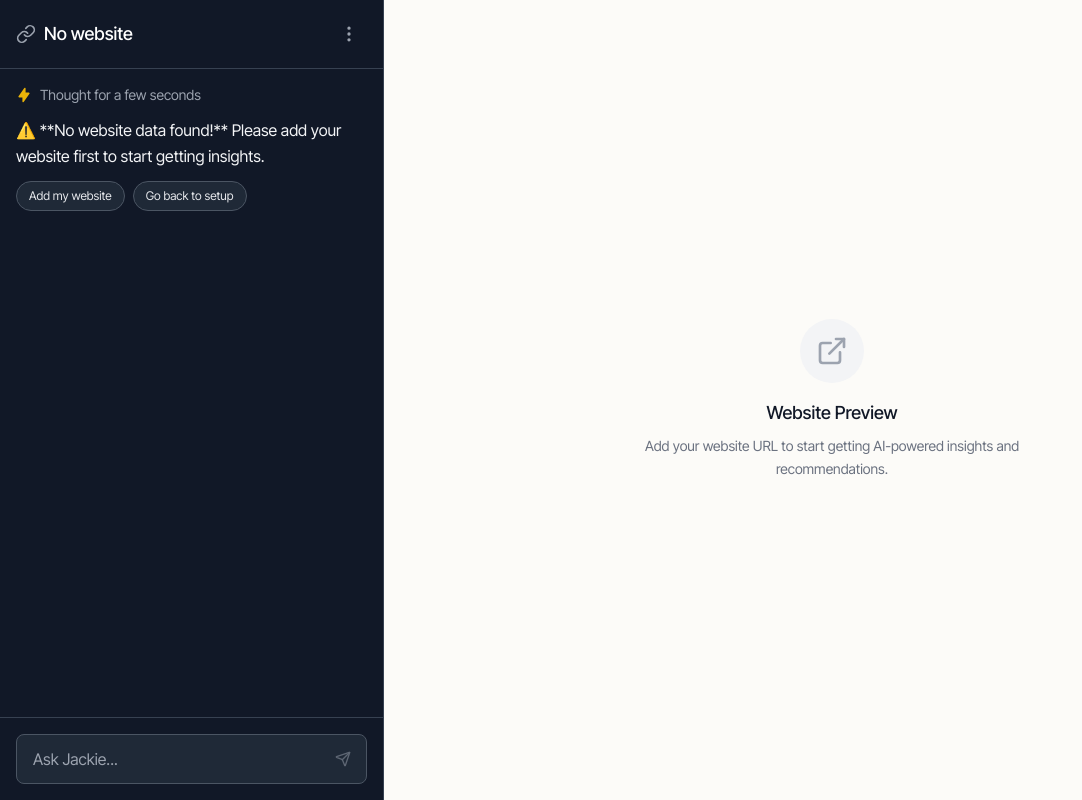
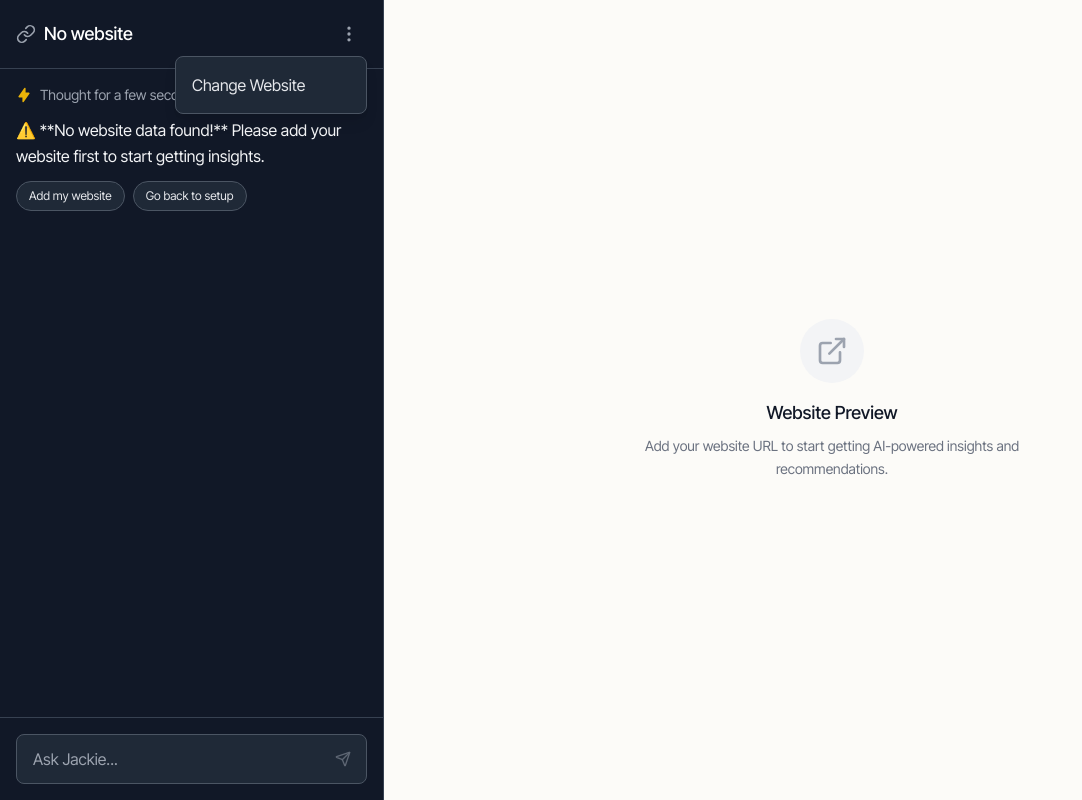
Before and after one commit to rubenpoolp/pixel-perfect-clone-kit-574, a React (Vite) app: page /chat in a window 1280 px wide. Both pictures are taken after a click on the button 349 px from the left and 34 px from the top of the page. Shown: the whole page, without its empty margins (0-1082 px from the left). Built offline with nearby package versions, Linux system fonts and the light colour scheme.

Commit message:
Add change website functionality
Added a "change website" option to the three-dot menu next to the website name in the chat interface.

```diff
--- a/src/pages/Chat.tsx
+++ b/src/pages/Chat.tsx
@@ -33,6 +33,7 @@ const Chat: React.FC<ChatProps> = () => {
   const [isLoading, setIsLoading] = useState(false);
   const messagesEndRef = useRef<HTMLDivElement>(null);
   const iframeRef = useRef<HTMLIFrameElement>(null);
+  const [showDropdown, setShowDropdown] = useState(false);
 
   useEffect(() => {
     // Get website data from localStorage
@@ -259,12 +260,33 @@ const Chat: React.FC<ChatProps> = () => {
               <Link className="w-5 h-5 text-gray-400" />
               <h1 className="text-white text-lg font-medium">{websiteData ? new URL(websiteData.websiteUrl).hostname : 'No website'}</h1>
             </div>
-            <div className="flex items-center gap-2">
-              <button className="p-2 hover:bg-gray-800 rounded-lg">
+            <div className="flex items-center gap-2 relative">
+              <button
+                onClick={() => setShowDropdown(!showDropdown)}
+                className="p-2 hover:bg-gray-800 rounded-lg"
+              >
                 <svg className="w-5 h-5 text-gray-400" fill="none" stroke="currentColor" viewBox="0 0 24 24">
                   <path strokeLinecap="round" strokeLinejoin="round" strokeWidth={2} d="M12 5v.01M12 12v.01M12 19v.01M12 6a1 1 0 110-2 1 1 0 010 2zm0 7a1 1 0 110-2 1 1 0 010 2zm0 7a1 1 0 110-2 1 1 0 010 2z" />
                 </svg>
               </button>
+
+              {showDropdown && (
+                <div className="absolute top-full right-0 mt-1 w-48 bg-gray-800 border border-gray-600 rounded-lg shadow-lg z-50">
+                  <ul className="py-2">
+                    <li>
+                      <button
+                        onClick={() => {
+                          setShowDropdown(false);
+                          navigate('/add-website');
+                        }}
+                        className="w-full text-left px-4 py-2 text-gray-200 hover:bg-gray-700 transition-colors"
+                      >
+                        Change Website
+                      </button>
+                    </li>
+                  </ul>
+                </div>
+              )}
             </div>
           </div>
 
```
